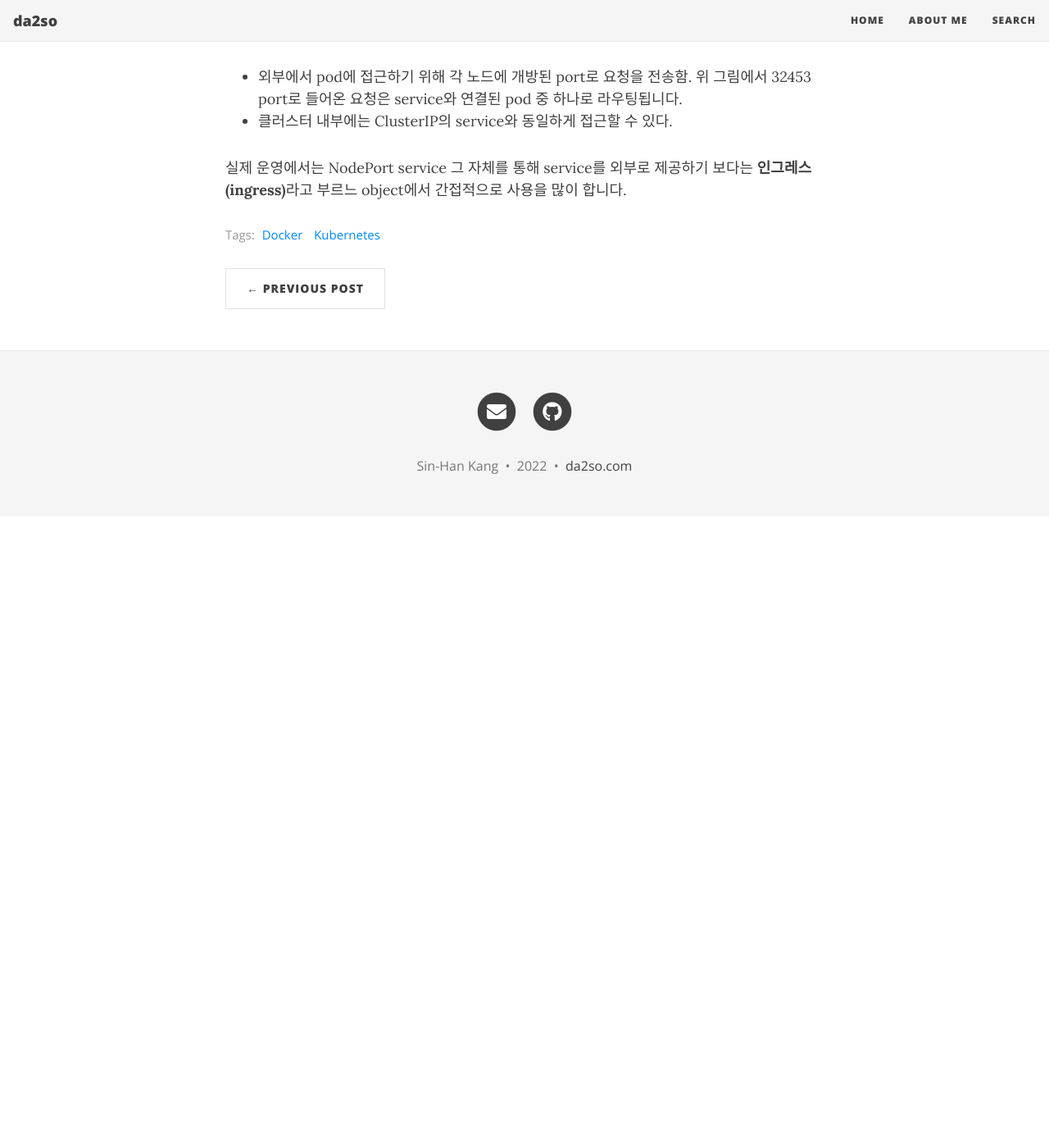
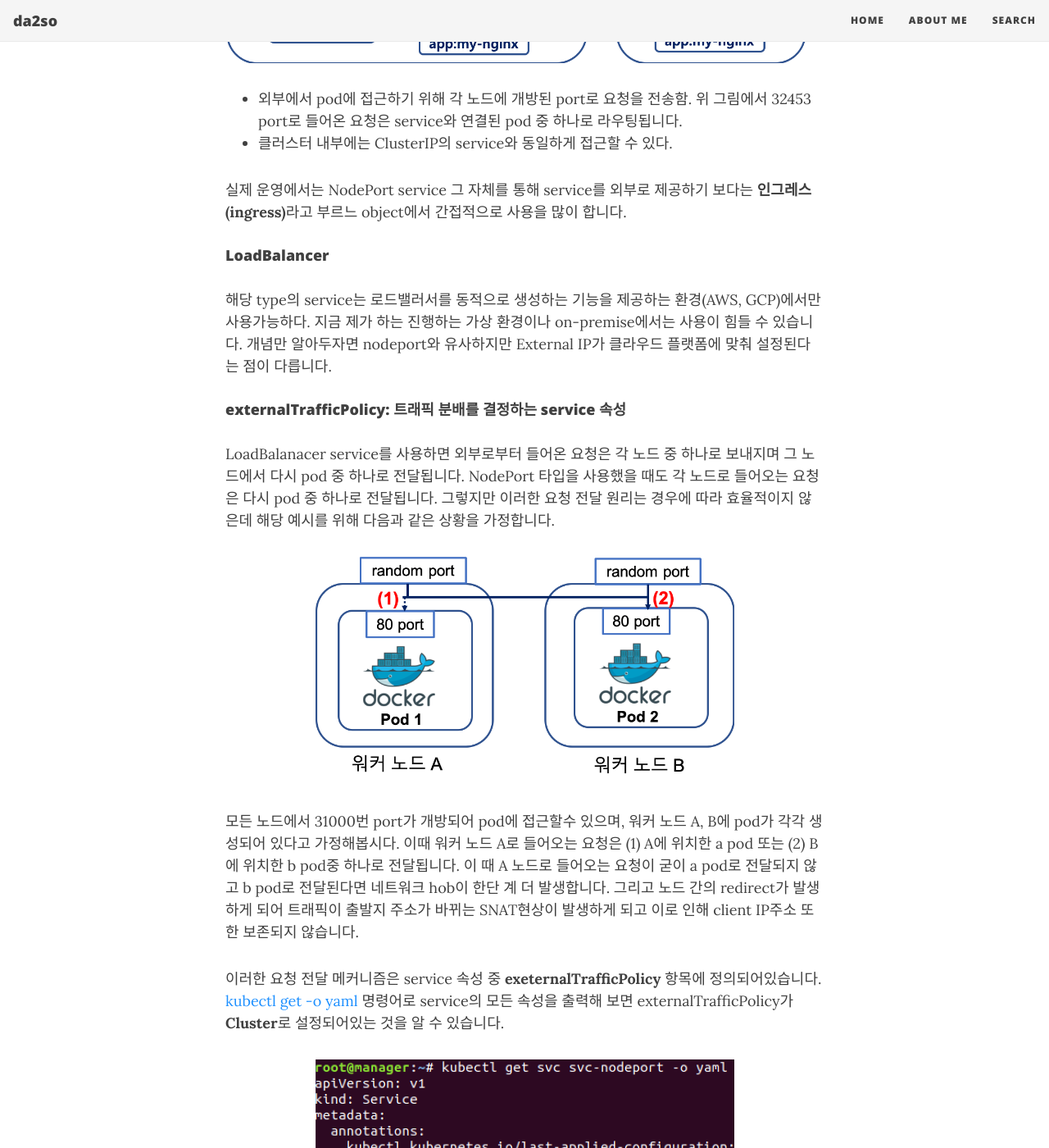
Before and after one commit to da2so/da2so.github.io, a Jekyll site: the page built from _posts/2022-01-18-Docker_Kubernetes10.md, in a window 1280 px wide and 1400 px high, scrolled down 19187 px. Shown: the whole window at 82% size. Built offline with Jekyll 4.4.1, drawn with Linux system fonts in a browser that asks for light colours; nearby versions of some CDN libraries; before the commit the page ends 19817 px from its top, so only the background shows below that; some of the changed text lies outside the part shown.

Commit message:
update files

````diff
--- a/_posts/2022-01-18-Docker_Kubernetes10.md
+++ b/_posts/2022-01-18-Docker_Kubernetes10.md
@@ -481,7 +481,7 @@ spec:
 
 ![1](https://da2so.github.io/assets/post_img/2022-01-18-Docker_Kubernetes10/32.png){: .mx-auto.d-block width="70%" :}
 
-Cluster IP와 다르게 PORT(S)항목에서 **32453**라는 숫자가 생겼고 이는 모든 노드에서 동일하게 접근 가능한 port를 의미합니다. 즉, 클러스터의 모든 노드에 내부 IP또는 외부 IP를 통해 32453 port로 접근하면 동일한 service에 연결가능합니다. 또한 가상머신을 아닌 제 맥북에서도 응답을 받을 수 있습니다. 당연히 nodeport를 삭제하면 연결은 끊기고 response를 받을 수 없을 것입니다.
+Cluster IP와 다르게 PORT(S)항목에서 **32453**라는 숫자가 생겼고 이는 모든 노드에서 동일하게 접근 가능한 port를 의미합니다. (해당 Port는 랜덤으로 정해집니다.) 즉, 클러스터의 모든 노드에 내부 IP또는 외부 IP를 통해 32453 port로 접근하면 동일한 service에 연결가능합니다. 또한 가상머신을 아닌 제 맥북에서도 응답을 받을 수 있습니다. 당연히 nodeport를 삭제하면 연결은 끊기고 response를 받을 수 없을 것입니다.
 
 
 ![1](https://da2so.github.io/assets/post_img/2022-01-18-Docker_Kubernetes10/33.png){: .mx-auto.d-block width="90%" :}
@@ -495,3 +495,63 @@ Cluster IP와 다르게 PORT(S)항목에서 **32453**라는 숫자가 생겼고
 - 클러스터 내부에는 ClusterIP의 service와 동일하게 접근할 수 있다.
 
 실제 운영에서는 NodePort service 그 자체를 통해 service를 외부로 제공하기 보다는 **인그레스(ingress)**라고 부르느 object에서 간접적으로 사용을 많이 합니다.
+
+#### LoadBalancer
+
+해당 type의 service는 로드밸러서를 동적으로 생성하는 기능을 제공하는 환경(AWS, GCP)에서만 사용가능하다. 지금 제가 하는 진행하는 가상 환경이나 on-premise에서는 사용이 힘들 수 있습니다. 개념만 알아두자면 nodeport와 유사하지만 External IP가 클라우드 플랫폼에 맞춰 설정된다는 점이 다릅니다.
+
+
+#### externalTrafficPolicy: 트래픽 분배를 결정하는 service 속성
+
+LoadBalanacer service를 사용하면 외부로부터 들어온 요청은 각 노드 중 하나로 보내지며 그 노드에서 다시 pod 중 하나로 전달됩니다. NodePort 타입을 사용했을 때도 각 노드로 들어오는 요청은 다시 pod 중 하나로 전달됩니다. 그렇지만 이러한 요청 전달 원리는 경우에 따라 효율적이지 않은데 해당 예시를 위해 다음과 같은 상황을 가정합니다.
+
+![1](https://da2so.github.io/assets/post_img/2022-01-18-Docker_Kubernetes10/35.png){: .mx-auto.d-block width="70%" :}
+
+모든 노드에서 31000번 port가 개방되어 pod에 접근할수 있으며, 워커 노드 A, B에 pod가 각각 생성되어 있다고 가정해봅시다. 이때 워커 노드 A로 들어오는 요청은 (1) A에 위치한 a pod 또는 (2) B에 위치한 b pod중 하나로 전달됩니다. 이 때 A 노드로 들어오는 요청이 굳이 a pod로 전달되지 않고 b pod로 전달된다면 네트워크 hob이 한단 계 더 발생합니다. 그리고 노드 간의 redirect가 발생하게 되어 트래픽이 출발지 주소가 바뀌는 SNAT현상이 발생하게 되고 이로 인해 client IP주소 또한 보존되지 않습니다.
+
+
+이러한 요청 전달 메커니즘은 service 속성 중 **exeternalTrafficPolicy** 항목에 정의되어있습니다. <span style="color:DodgerBlue">kubectl get -o yaml</span> 명령어로 service의 모든 속성을 출력해 보면 externalTrafficPolicy가 **Cluster**로 설정되어있는 것을 알 수 있습니다.
+
+![1](https://da2so.github.io/assets/post_img/2022-01-18-Docker_Kubernetes10/36.png){: .mx-auto.d-block width="70%" :}
+
+Cluster값은 default설정값으로 클러스터의 모든 노드에 랜덤한 port를 개방하는 기존 방식입니다. 다음 service YAML 파일처럼 externalTrafficPolicy를 **Local**로 설정하면 pod가 생성한 노드에서만 pod로 접근할 수 있게하며 이는 추가적인 네트워크 hob이 발생하지 않으며 전달되는 요청의 client IP또한 보존됩니다.
+
+```
+# svc-local-nodeport.yaml
+apiVersion: v1
+kind: Service
+metadata:
+  name: svc-local-nodeport
+spec:
+  externalTrafficPilicy: Local
+  ports:
+    - name: web-port
+      port: 8080
+      targetPort: 80
+  selector:
+    app: my-nginx
+  type: NodePort
+```
+
+위의 yaml로 service을 실행시키면 다음과 같은 차이점을 보이게 됩니다.
+
+![1](https://da2so.github.io/assets/post_img/2022-01-18-Docker_Kubernetes10/37.png){: .mx-auto.d-block width="70%" :}
+
+
+#### ExternalName: 요청을 외부로 redirect하는 service
+
+k8s를 외부 시스템과 연동해야할 때 사용하는 타입의 service입니다. External타입을 사용해 service를 생성하면 service가 외부 도메인을 가리키도록 설정가능하다. 예를 들어 아래의 설정대로 한다면 k8s 내부의 pod들이 externalname-svc라는 이름으로 요청을 보낼 경우, k8s의 DNS는 my.database.com으로 접근할 수 있도록 CNAME 레코드를 반환합니다. 즉, externalname-svc로 요청을 보내면 my.database.com에 접근하게 되는 것이다. 해당 service는 k8s와 별개로 레거시 시스템에 연동하는 경우에 사용된다.
+
+CNAME은 Canonical Name의 약자로 도메인 주소를 또 다른 도메인 주소로 매핑 시키는 형태의 DNS 레코드 타입
+{: .box-note}
+
+```
+# svc-external.yaml
+apiVersion: v1
+kind: Service
+metadata:
+  name: svc-externalname
+spec:
+  type: ExternalName
+  externalName: my.database.com
+```
````
Also changed, not shown: assets/post_img/2022-01-18-Docker_Kubernetes10/35.png (added), assets/post_img/2022-01-18-Docker_Kubernetes10/36.png (added), assets/post_img/2022-01-18-Docker_Kubernetes10/37.png (added).
